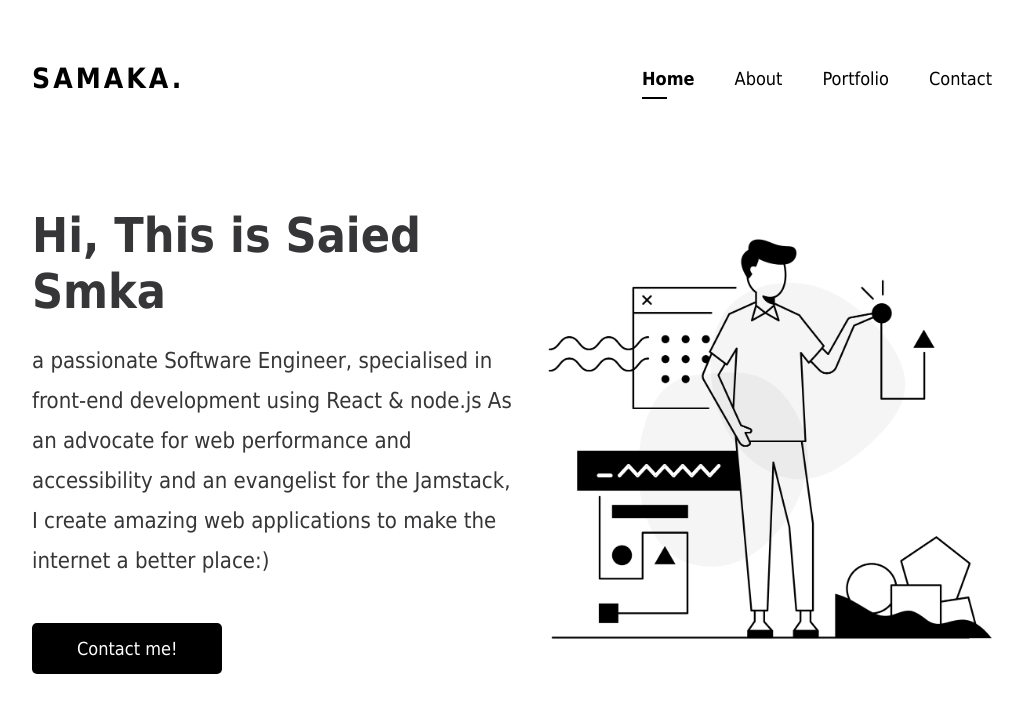
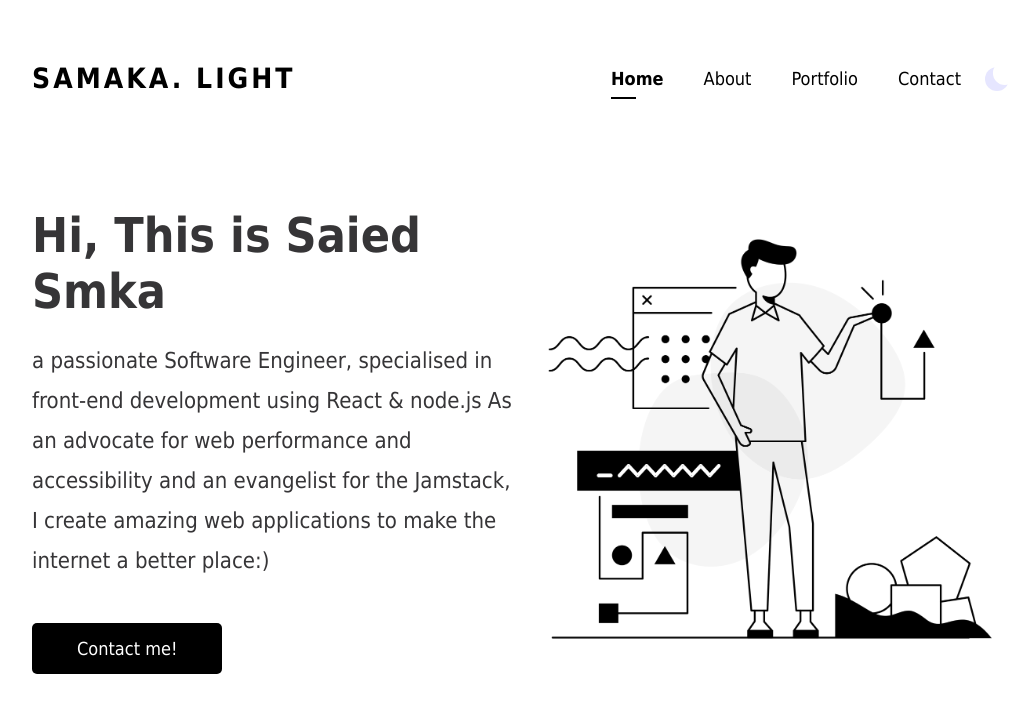
Before and after one commit to ElsaiedSamaka/Samaka-sOFFICIAL, a Next.js app: page / in a window 1280 px wide. Shown: the top 712 px of the page, without its empty margins (118-1154 px from the left). Built offline with nearby package versions, Linux system fonts and the light colour scheme.

Commit message:
refactor theme value wzz ContextAPI

```diff
--- a/components/Navbar.jsx
+++ b/components/Navbar.jsx
@@ -1,7 +1,10 @@
 import Link from "next/link";
 import { withRouter } from "next/router";
+import { useTheme } from "../hooks/useTheme";
 
 function Navbar({ router }) {
+  const { theme, toggleTheme } = useTheme();
+
   const navs = [
     { text: "Home", href: "/" },
     { text: "About", href: "/about" },
@@ -14,7 +17,7 @@ function Navbar({ router }) {
     <nav className='navbar'>
       <div className='container'>
         <Link href='/'>
-          <a className='logo'>Samaka.</a>
+          <a className='logo'>Samaka. {theme}</a>
         </Link>
 
         <ul className='nav-links'>
@@ -32,6 +35,12 @@ function Navbar({ router }) {
             </li>
           ))}
         </ul>
+        <input
+          id='toggle'
+          className='toggle'
+          type='checkbox'
+          onClick={toggleTheme}
+        />
       </div>
     </nav>
   );
--- /dev/null
+++ b/hooks/useTheme.js
@@ -0,0 +1,5 @@
+import { useContext } from "react";
+
+import { ThemeContext } from "../theme/ThemeContext";
+
+export const useTheme = () => useContext(ThemeContext);
--- a/pages/_app.jsx
+++ b/pages/_app.jsx
@@ -1,19 +1,21 @@
-import { useState } from "react";
 import { ThemeProvider } from "styled-components";
+import { useTheme } from "../hooks/useTheme";
 import "../styles/app.scss";
-import { darkTheme, GlobalStyles, lightTheme } from "../ThemeConfig";
+import { ThemeCTXProvider } from "../theme/ThemeProvider";
+import { GlobalStyles, lightTheme } from "../ThemeConfig";
+
 // This default export is required in a new `pages/_app.js` file.
 
 export default function MyApp({ Component, pageProps }) {
-  const [theme, setTheme] = useState("light");
-  const toggleTheme = () => {
-    theme == "light" ? setTheme("dark") : setTheme("light");
-  };
+  const { theme } = useTheme();
+
   return (
-    <ThemeProvider theme={theme == "light" ? lightTheme : darkTheme}>
-      <GlobalStyles />
-      <Component {...pageProps} />
-      {/* <input id='toggle' class='toggle' type='checkbox' onClick={toggleTheme} /> */}
-    </ThemeProvider>
+    <ThemeCTXProvider>
+      {/* theme value seem to be changing propaply for some reason it's not updated on theme provider */}
+      <ThemeProvider theme={theme == "light" ? lightTheme : lightTheme}>
+        <GlobalStyles />
+        <Component {...pageProps} />
+      </ThemeProvider>
+    </ThemeCTXProvider>
   );
 }
--- /dev/null
+++ b/theme/ThemeContext.js
@@ -0,0 +1,3 @@
+import { createContext } from "react";
+
+export const ThemeContext = createContext({});
--- /dev/null
+++ b/theme/ThemeProvider.js
@@ -0,0 +1,16 @@
+import { useState } from "react";
+import { ThemeContext } from "./ThemeContext";
+
+export const ThemeCTXProvider = ({ children }) => {
+  const [theme, setTheme] = useState("light");
+
+  const toggleTheme = () => {
+    theme == "light" ? setTheme("dark") : setTheme("light");
+  };
+
+  return (
+    <ThemeContext.Provider value={{ theme, toggleTheme }}>
+      {children}
+    </ThemeContext.Provider>
+  );
+};
```
